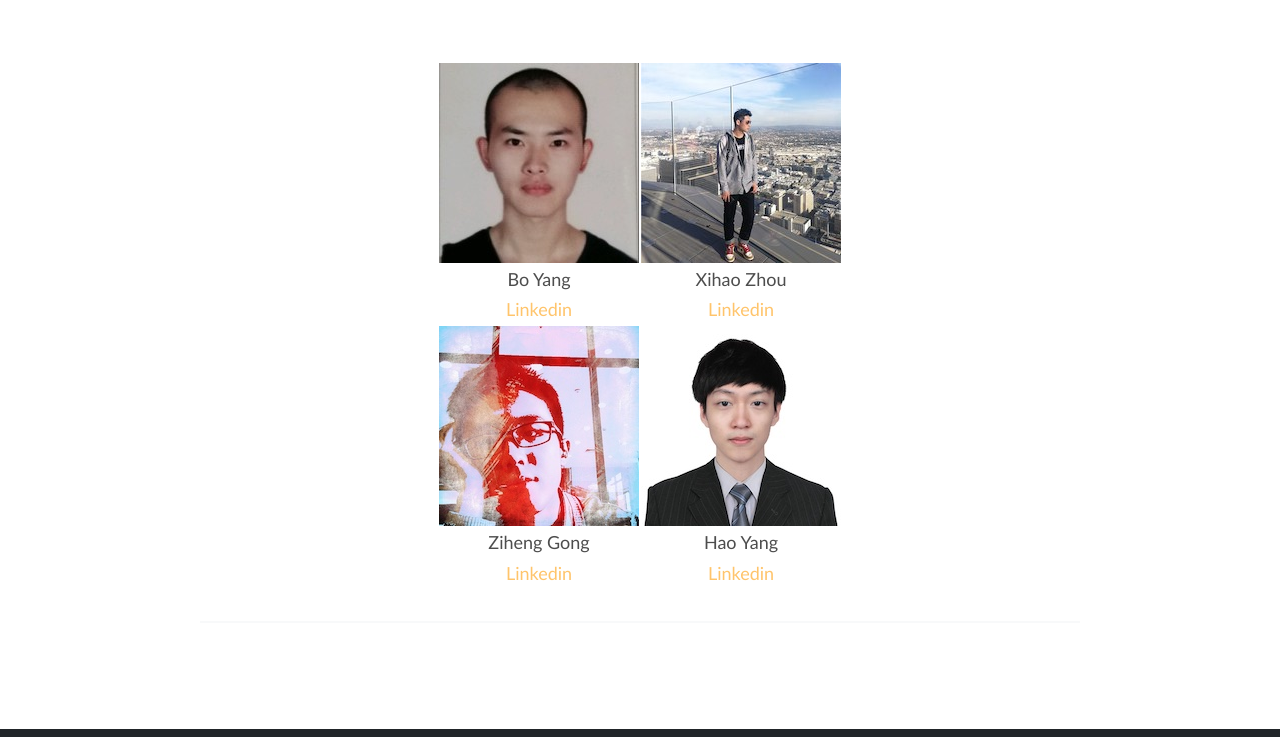
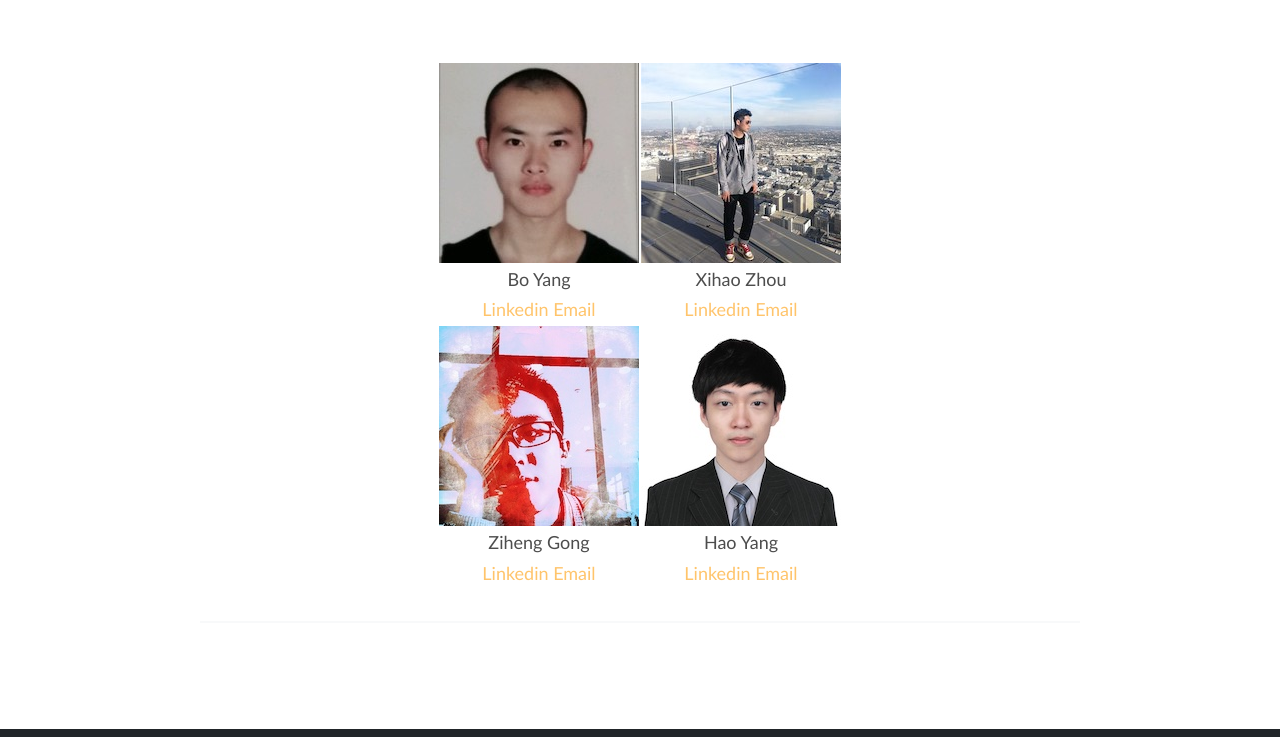
Before and after one commit to csci599-lol-team-pages/csci599-lol-team-pages.github.io, a plain HTML site: page markdown-2/index.html in a window 1280 px wide. Shown: the part 63-800 px from the top of the page. Drawn offline with Linux system fonts and the light colour scheme.

Commit message:
update email

```diff
--- a/markdown-2/index.html
+++ b/markdown-2/index.html
@@ -17,7 +17,7 @@
 
 
 	<title>Team | League of Legends Overlay Assistant </title>
-	<link rel="stylesheet" type="text/css" media="all" href="../rw_common/themes/Engineer/consolidated-4.css?rwcache=609403621" />
+	<link rel="stylesheet" type="text/css" media="all" href="../rw_common/themes/Engineer/consolidated-4.css?rwcache=609728734" />
 
 	  <style type="text/css" media="all">table {margin: auto}</style>
 </head>
@@ -78,8 +78,8 @@
     <td style="text-align:center;">Xihao Zhou</td>
 </tr>
 <tr>
-    <td style="text-align:center;"><a href="https://www.linkedin.com/in/aaron-yang-b73605103/">Linkedin</a></td>
-    <td style="text-align:center;"><a href="https://www.linkedin.com/in/xihao-zhou-0b3812194/">Linkedin</a></td>
+    <td style="text-align:center;"><a href="https://www.linkedin.com/in/aaron-yang-b73605103/">Linkedin</a> <a href="mailto:aaron19940628@gmail.com">Email</a></td>
+    <td style="text-align:center;"><a href="https://www.linkedin.com/in/xihao-zhou-0b3812194/">Linkedin</a> <a href="mailto:xihaozho@usc.edu">Email</a></td>
 </tr>
 <tr>
     <td style="text-align:center;"><img src="../resources/ziheng.jpg" alt="ziheng.jpg"></td>
@@ -90,8 +90,8 @@
     <td style="text-align:center;">Hao Yang</td>
 </tr>
 <tr>
-    <td style="text-align:center;"><a href="https://www.linkedin.com/in/ziheng-gong-997a44178/">Linkedin</a></td>
-    <td style="text-align:center;"><a href="https://www.linkedin.com/in/hao-yang-000a4a195/">Linkedin</a></td>
+    <td style="text-align:center;"><a href="https://www.linkedin.com/in/ziheng-gong-997a44178/">Linkedin</a> <a href="mailto:oscargong1995@gmail.com">Email</a></td>
+    <td style="text-align:center;"><a href="https://www.linkedin.com/in/hao-yang-000a4a195/">Linkedin</a> <a href="mailto:hyang01@usc.edu">Email</a></td>
 </tr>
 </tbody>
 </table>
@@ -132,7 +132,7 @@
 		</div>
 	</footer>
 
-	<script type="text/javascript" src="../rw_common/themes/Engineer/js/main.js?rwcache=609403621"></script>
+	<script type="text/javascript" src="../rw_common/themes/Engineer/js/main.js?rwcache=609728734"></script>
 </body>
 
 </html>
```
